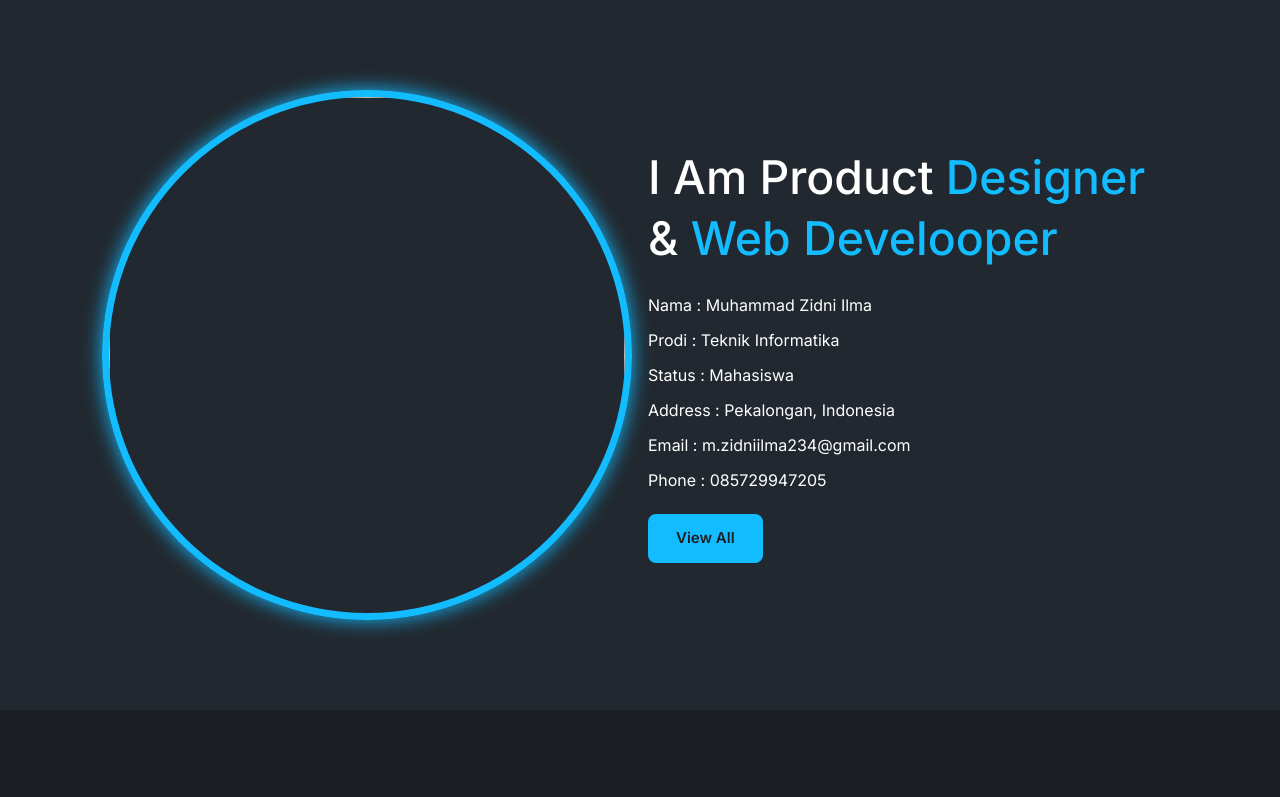
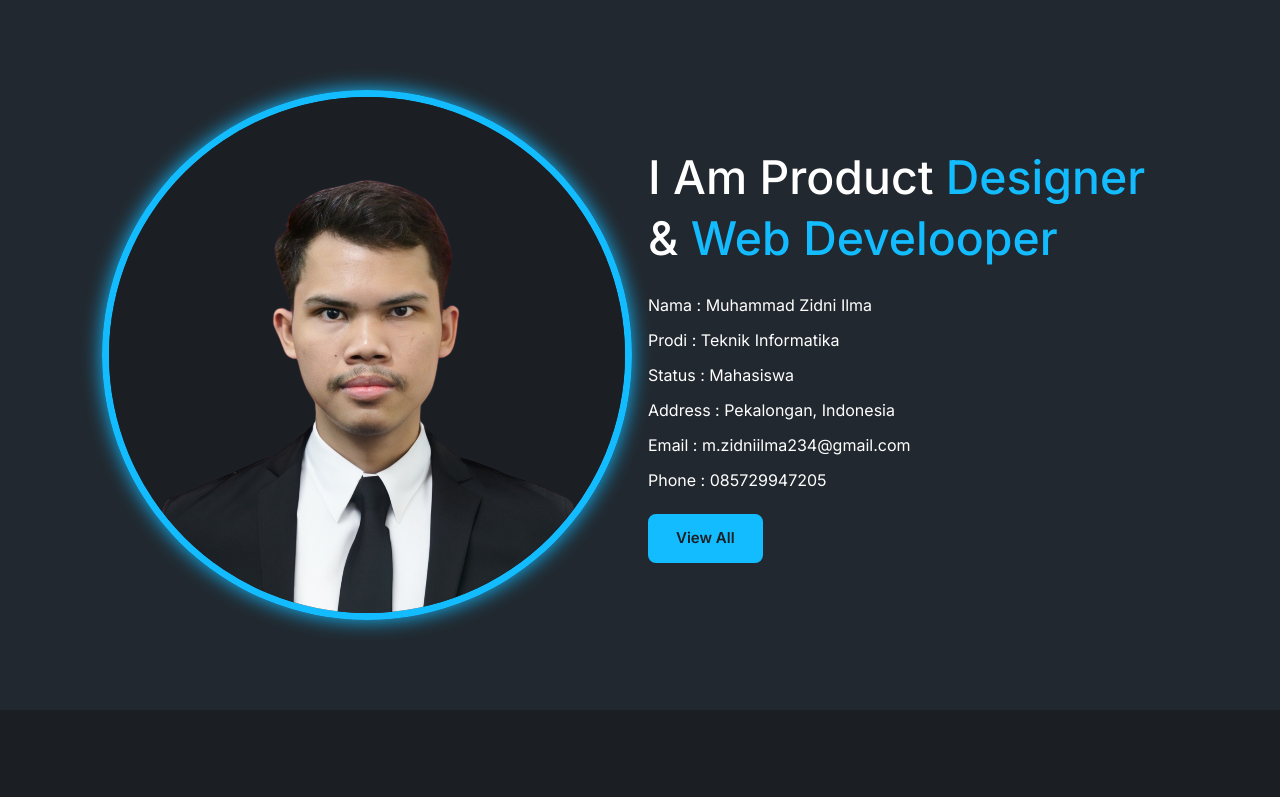
Before and after one commit to MuhammadZidniIlma/muhammadzidniilma.github.io, a plain HTML site: page index.html in a window 1280 px wide. Shown: the part 800-1597 px from the top of the page. Drawn offline with nearby package versions, Linux system fonts and the light colour scheme; files whose address does not match are found by name.

Commit message:
Update index.html

```diff
--- a/index.html
+++ b/index.html
@@ -75,7 +75,7 @@
     <!-- about -->
     <section class="about" id="About">
       <div class="about-img">
-        <img src="img/bg2.png" alt="">
+        <img src="bg2.png" alt="">
       </div>
       <div class="about-text">
         <h2>I Am Product <span style="color: #13bbff;">Designer</span> <br> & <span style="color: #13bbff;">Web Develooper</span></h2>
```
